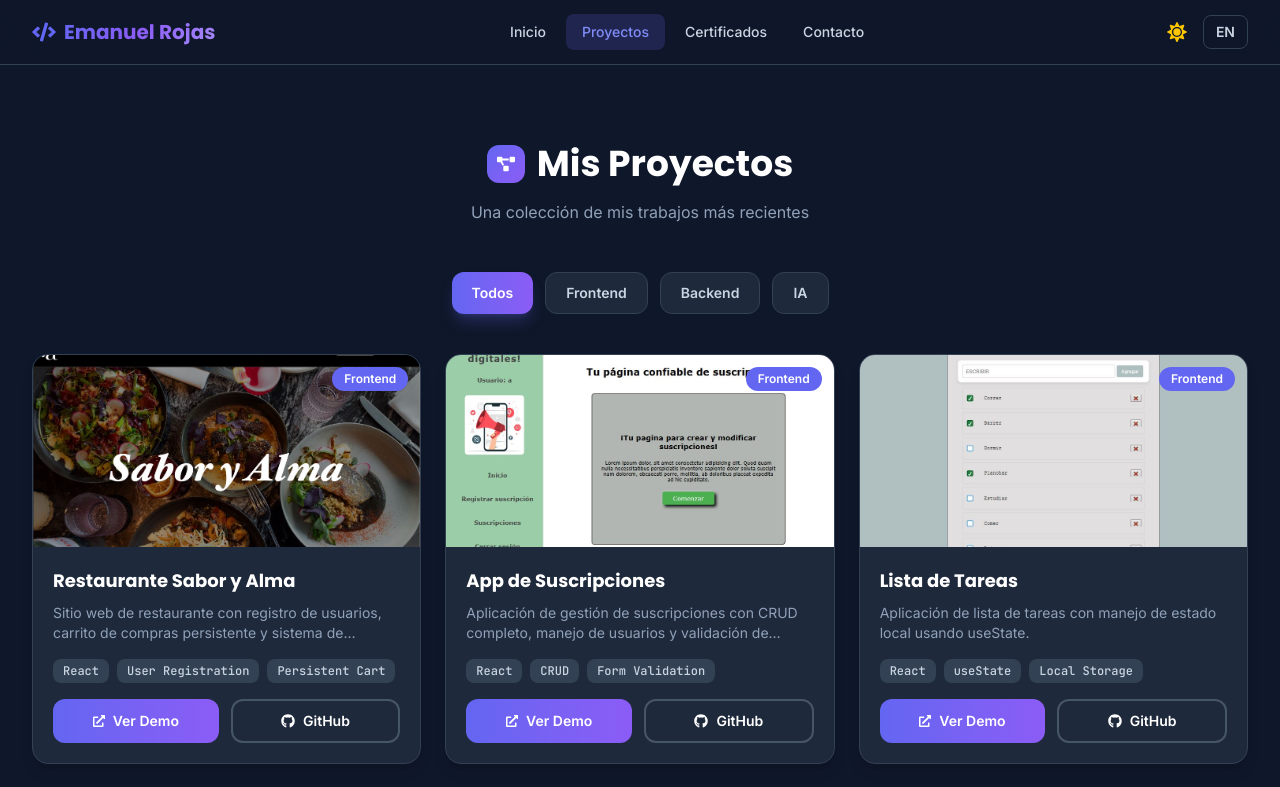
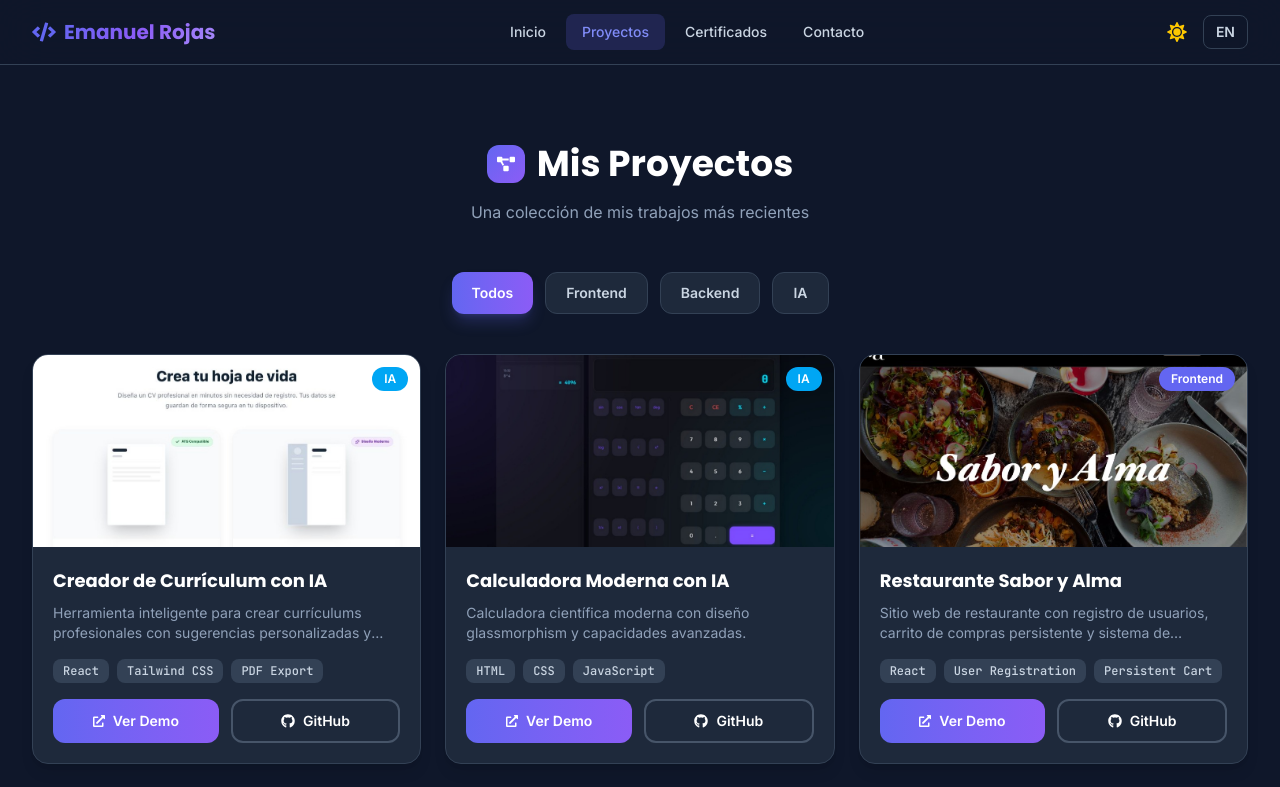
Before and after one commit to Emanuel1522/portafolio, a React (Vite) app: page /projects in a window 1280 px wide. Shown: the top 787 px of the page. Built offline with nearby package versions, Linux system fonts and the light colour scheme.

Commit message:
se actualiza un nuevo proyecto

```diff
--- a/src/data/projects.js
+++ b/src/data/projects.js
@@ -1,4 +1,29 @@
 export const projects = [
+    // ── AI Projects ──
+    {
+        id: 13,
+        titleEs: 'Creador de Currículum con IA',
+        titleEn: 'AI CV Builder',
+        descEs: 'Herramienta inteligente para crear currículums profesionales con sugerencias personalizadas y exportación en PDF.',
+        descEn: 'Intelligent tool to create professional CVs with personalized suggestions and PDF export.',
+        techs: ['React', 'Tailwind CSS', 'PDF Export'],
+        category: 'ai',
+        demo: 'https://curriculum-creator-one.vercel.app',
+        github: 'https://github.com/Emanuel1522/curriculum-creator',
+        image: '/projects/curriculum-creator.JPG',
+    },
+    {
+        id: 12,
+        titleEs: 'Calculadora Moderna con IA',
+        titleEn: 'Modern AI Calculator',
+        descEs: 'Calculadora científica moderna con diseño glassmorphism y capacidades avanzadas.',
+        descEn: 'Modern scientific calculator with glassmorphism design and advanced capabilities.',
+        techs: ['HTML', 'CSS', 'JavaScript'],
+        category: 'ai',
+        demo: 'https://calculadora-moderna-five.vercel.app',
+        github: "https://github.com/Emanuel1522/calculadora-moderna.git",
+        image: '/projects/calculadora-moderna.JPG',
+    },
     // ── Frontend Projects ──
     {
         id: 1,
@@ -133,17 +158,4 @@ export const projects = [
         github: 'https://github.com/Emanuel1522/proyecto-final-backend',
         image: '/projects/restaurante-backend.JPG',
     },
-    // ── AI Projects ──
-    {
-        id: 12,
-        titleEs: 'Calculadora Moderna con IA',
-        titleEn: 'Modern AI Calculator',
-        descEs: 'Calculadora científica moderna con diseño glassmorphism y capacidades avanzadas.',
-        descEn: 'Modern scientific calculator with glassmorphism design and advanced capabilities.',
-        techs: ['HTML', 'CSS', 'JavaScript'],
-        category: 'ai',
-        demo: 'https://calculadora-moderna-five.vercel.app',
-        github: "https://github.com/Emanuel1522/calculadora-moderna.git",
-        image: '/projects/calculadora-moderna.JPG',
-    },
 ];
```
Also changed, not shown: public/projects/curriculum-creator.JPG (added).
